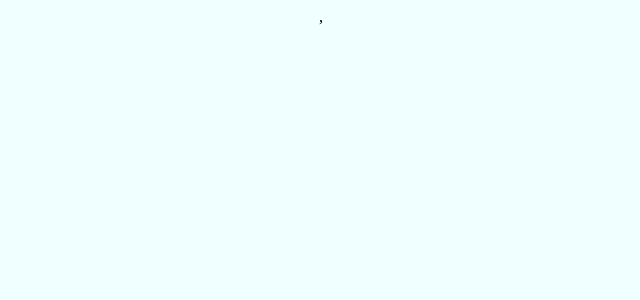
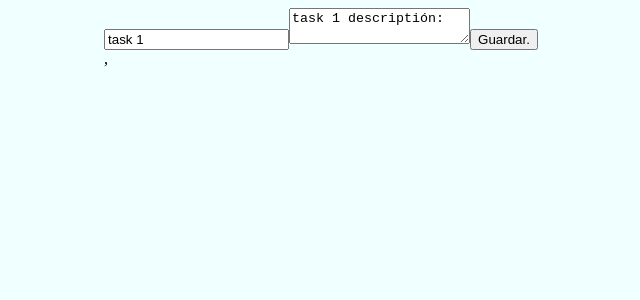
Before and after one commit to SalvadorGonzalezG/C.R.U.D-qith-React-vite-Redux-Tailwind, a React (Vite) app: page /edit-task/1 in a window 1280 px wide. Before the commit this address had no page. Shown: the top 300 px of the page, without its empty margins (319-959 px from the left). Built offline with nearby package versions, Linux system fonts and the light colour scheme.

Commit message:
actualizando la tarea medinate el id que se encuentra en el estado

```diff
--- a/src/App.jsx
+++ b/src/App.jsx
@@ -11,9 +11,9 @@ function App() {
       <div>
         <Router>
         <Routes>
-        <Route path='/' element={<TasksList />} />
+           <Route path='/' element={<TasksList />} />
            <Route path='/list' element={<TasksForm />} />
-
+           <Route path='/edit-task/:id' element={<TasksForm />} />
         </Routes>
         </Router>
     </div >
--- a/src/components/TasksForm.jsx
+++ b/src/components/TasksForm.jsx
@@ -1,8 +1,8 @@
-import { useState } from "react"
-import {useDispatch} from 'react-redux'
-import {addTask} from '../features/task/taskSlice'
+import { useState, useEffect } from "react"
+import {useDispatch, useSelector} from 'react-redux'
+import {addTask, editTask} from '../features/task/taskSlice'
 import {v4 as uuid} from 'uuid'
-import {useNavigate} from 'react-router-dom'
+import {useNavigate, useParams} from 'react-router-dom'
 
 const TasksForm = () => {
   // vamos a utilizar el estado el cual sera inicializado con un titulo vacio y una descripcion vacia.
@@ -14,6 +14,9 @@ const TasksForm = () => {
   const dispatch = useDispatch()
 // funcion que nos permite redirigir la pagina
   const navigate = useNavigate()
+  const params = useParams()
+  // todas las tareas que tengo en el estado de redux
+  const tasks = useSelector(state => state.tasks)
 
   const handleChange = e => {
 // utilizamos el modificador del estado setTask
@@ -26,21 +29,42 @@ const TasksForm = () => {
   }
   // funcion que evita que se refresque la pagina.
   const handleSubmit = (e) => {
+
     e.preventDefault()
+    if(params.id){
+      dispatch(editTask(task))
+    } else{
 // mostrar en la consola la tarea actual que tengio en el estado
     //console.log(task)
     dispatch(addTask({
       ...task, // hacemos una copia del estado actual
       id: uuid(), // generamos a task un uuid unico
     }))
+  }
 // redirige a la ruta principal despues de ejecutar el dispatch
     navigate('/')
   }
+useEffect(()=>{
+  if(params.id) {
+    setTask(tasks.find(tasks => tasks.id === params.id))
+  }
+},[])
 
   return (
     <form onSubmit={handleSubmit}>
-      <input name="title" type="text" placeholder="title" onChange={handleChange}/>
-      <textarea name="description" placeholder="description" onChange={handleChange}></textarea>
+      <input
+       name="title"
+       type="text"
+       placeholder="title"
+       onChange={handleChange}
+       value = {task.title}/>
+
+      <textarea
+       name="description"
+       placeholder="description"
+       onChange={handleChange}
+       value={task.description}
+      ></textarea>
       <button > Guardar. </button>
     </form>
   )
--- a/src/components/TasksList.jsx
+++ b/src/components/TasksList.jsx
@@ -26,6 +26,7 @@ const handleDelete = (id) => {
           <h3>{task.title}</h3>
           <p>{task.description}</p>
           <button className='delete' onClick={() => handleDelete(task.id)}>Delete</button>
+          <Link to={`/edit-task/${task.id}`}>Edit</Link>
         </div>
       ))}
     </div>
--- a/src/features/task/taskSlice.js
+++ b/src/features/task/taskSlice.js
@@ -27,6 +27,16 @@ export const tasksSlice = createSlice({
         addTask: (state, action) => { // añadimos una funcion que nos permita añadir algo
             state.push(action.payload)
         },
+        editTask: (state, action) => {
+// para actualizar se necesita el id, el titulo y la descipcion
+          const {id, title, description} = action.payload
+          const foundTask = state.find(task => task.id === id)
+          if(foundTask){ // comprueba si se encontro la tarea
+// Si se encontro la tarea actualiza el titulo y la descripcion con el valor proporcionado en la accion
+            foundTask.title = title
+            foundTask.description = description
+          }
+        },
 // definimos una funcion llamada deleteTask que toma el estado y una acion como parametros.
         deleteTask: (state, action) => {
 // Busca la taera dentro del estado que coincida con el id proporcionado en la accion.
@@ -35,12 +45,12 @@ export const tasksSlice = createSlice({
 // Si se encontro la tarea, la elimina del estado utilizando splice
                 state.splice(state.indexOf(taskFound), 1)
             }
-        }
+        },
     }
 })
 
 //
-export const {addTask, deleteTask} = tasksSlice.actions
+export const {addTask, deleteTask, editTask} = tasksSlice.actions
 
 // Exportamos desde tasksSlice su reducer
 export default tasksSlice.reducer
```
